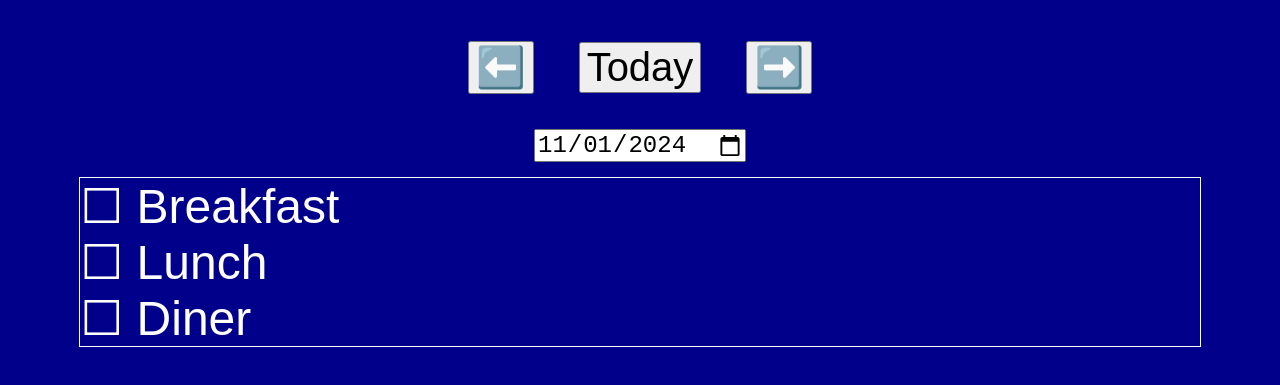
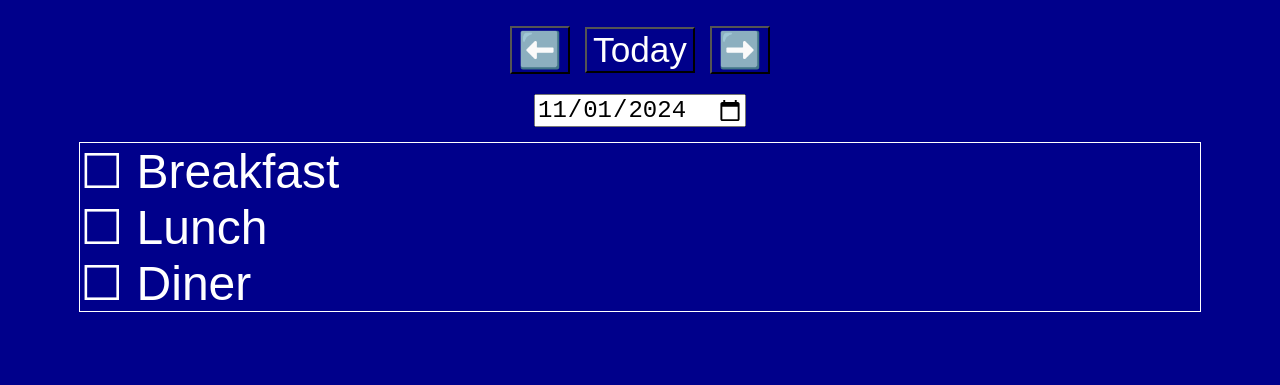
Before and after one commit to nhrones/PillMinder, a plain HTML site: page index.html in a window 1280 px wide. Shown: the part 145-530 px from the top of the page. Drawn offline with Linux system fonts and the light colour scheme.

Commit message:
Update style.css

```diff
--- a/style.css
+++ b/style.css
@@ -21,9 +21,12 @@ label {
 }
 
 .navbtn {
-   margin: 20px;
-   font-size: 2.5rem;
+   margin: 5px;
+   font-size: 2.2rem;
+   background-color: darkblue;
+   color:white;
 }
+
 .chk {
    margin-left: auto;
    margin-right: auto;
```
